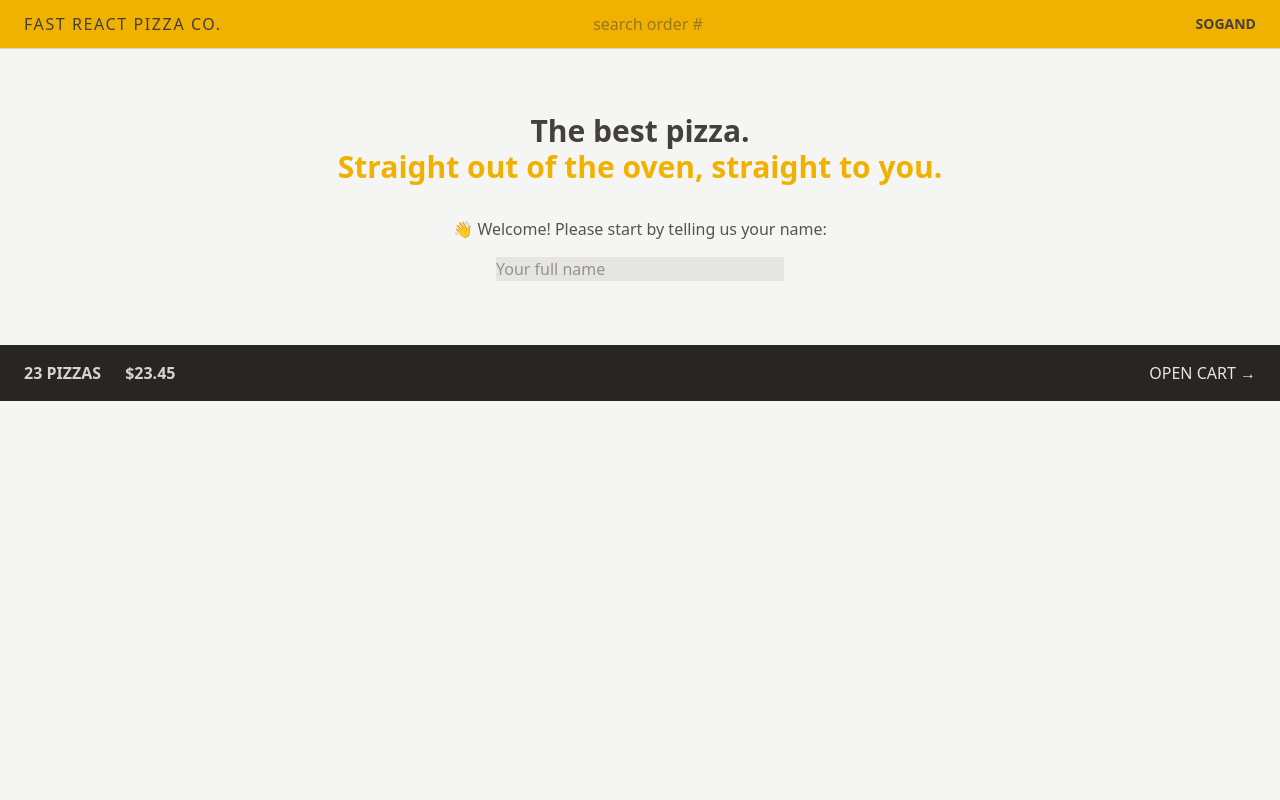
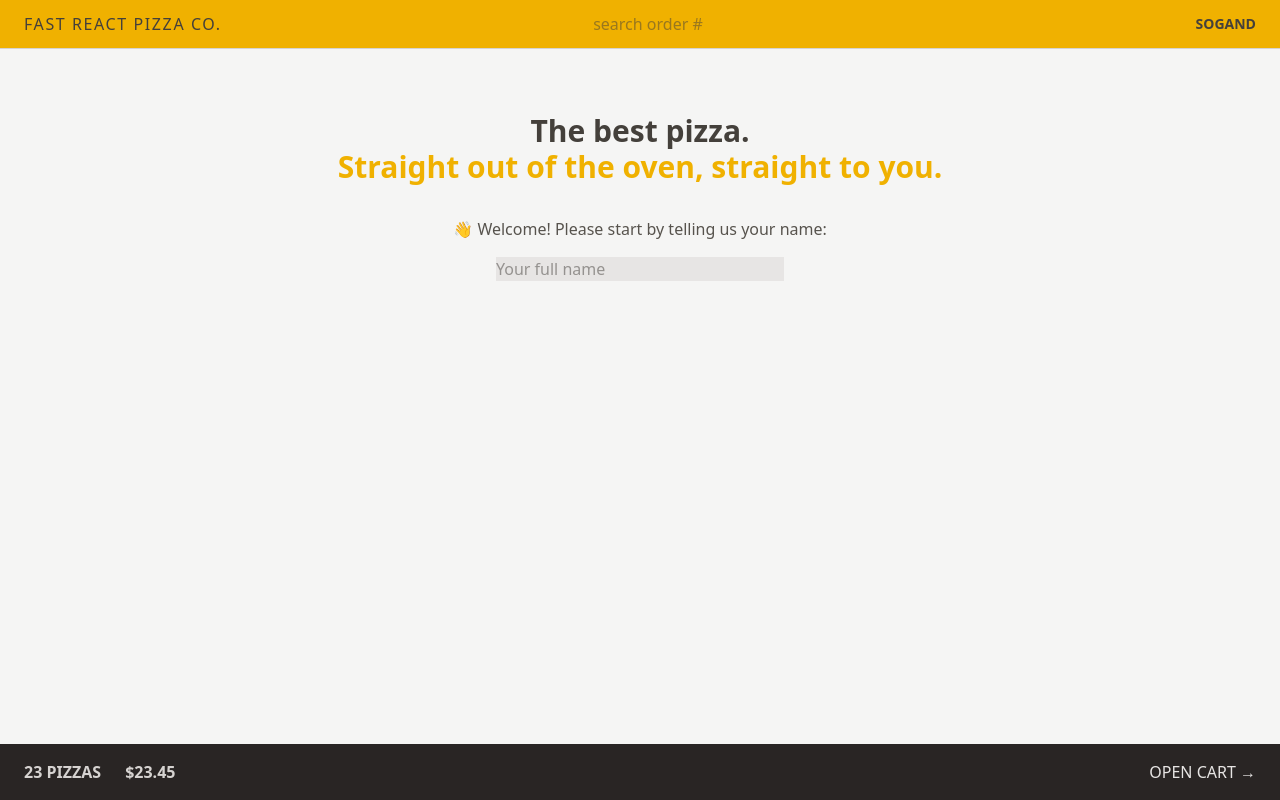
Before and after one commit to Sogand-mohamadiPour/fast-react-pizza, a React (Vite) app: page / in a window 1280 px wide. Built offline with nearby package versions, Linux system fonts and the light colour scheme.

Commit message:
grid with tailwind

```diff
--- a/src/ui/AppLayout.jsx
+++ b/src/ui/AppLayout.jsx
@@ -1,6 +1,6 @@
-import { Outlet, useNavigation } from "react-router-dom"
-import CartOverview from "../features/cart/CartOverview"
-import Header from "./Header"
+import { Outlet, useNavigation } from "react-router-dom";
+import CartOverview from "../features/cart/CartOverview";
+import Header from "./Header";
 import Loader from "./Loader";
 
 function AppLayout() {
@@ -8,18 +8,20 @@
   const isLoading = navigation.state === "loading";
 
   return (
-    <div className="layout">
-      {isLoading && <Loader /> }
+    <div className="grid h-screen grid-rows-[auto_1fr_auto]">
+      {isLoading && <Loader />}
 
       <Header />
 
-      <main>
-        <Outlet />
-      </main>
+      <div>
+        <main className="mx-auto max-w-3xl">
+          <Outlet />
+        </main>
+      </div>
 
       <CartOverview />
     </div>
-  )
+  );
 }
 
-export default AppLayout
+export default AppLayout;
```
